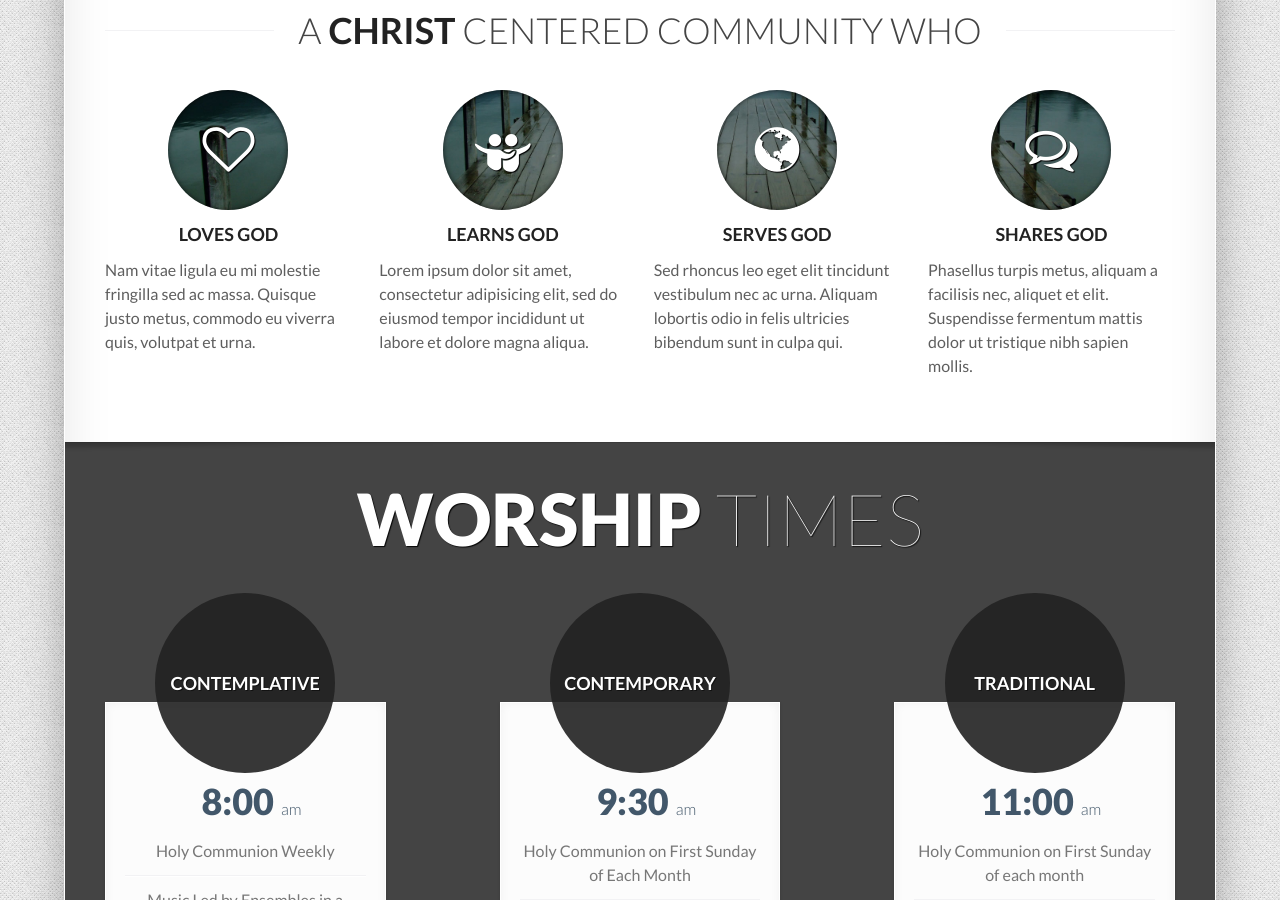
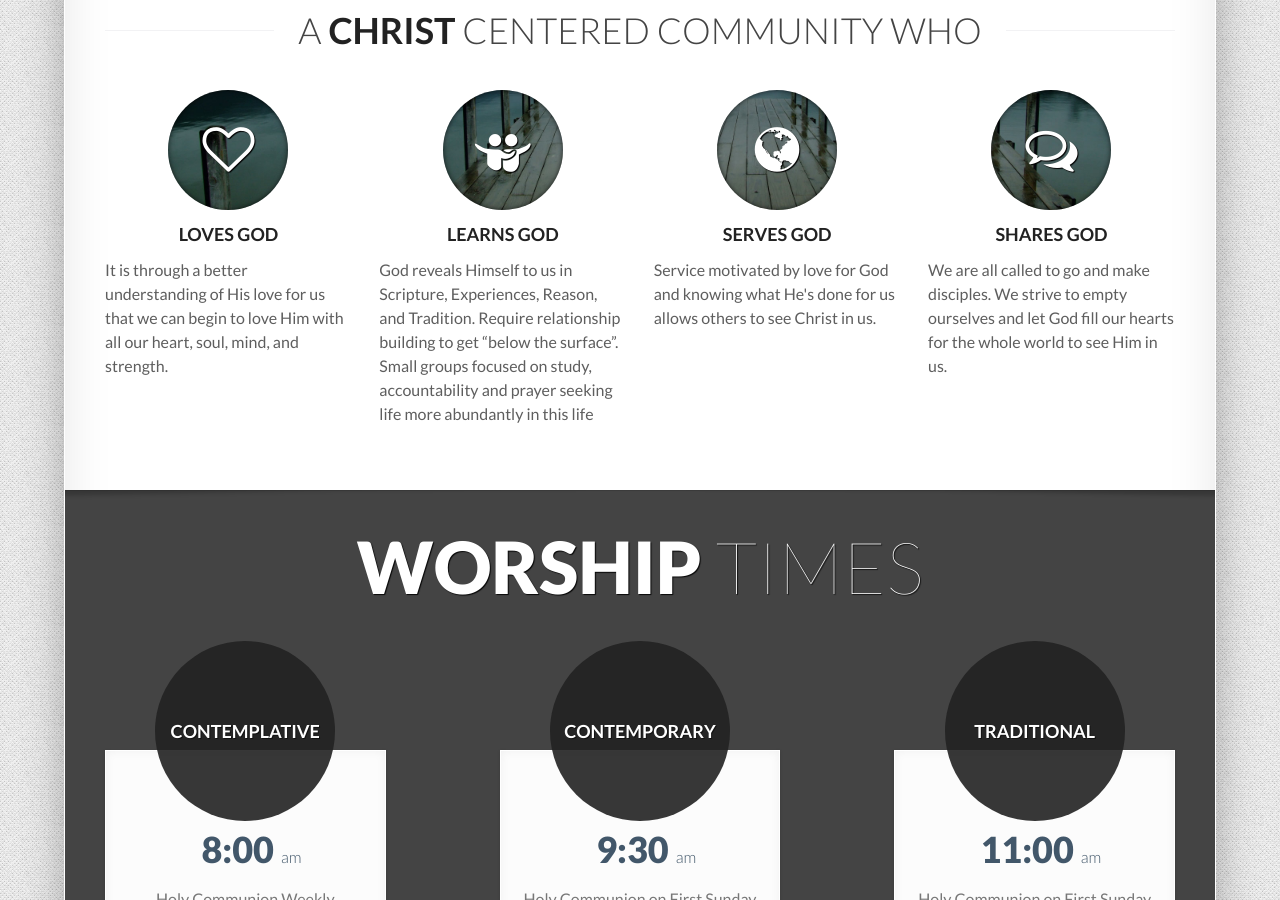
Before and after one commit to fvumc/fvumc.github.io, a Jekyll site: the page built from index.html, in a window 1280 px wide and 900 px high, scrolled down 547 px. Built offline with Jekyll 4.4.1, drawn with Linux system fonts in a browser that asks for light colours; Markdown is read by kramdown in place of the engine named in the settings.

Commit message:
verbiage update for vision

```diff
--- a/index.html
+++ b/index.html
@@ -38,7 +38,7 @@ title: Fuquay Varina United Methodist Church
                   Loves God
                 </h3>
                 <p>
-                  Nam vitae ligula eu mi molestie fringilla sed ac massa. Quisque justo metus, commodo eu viverra quis, volutpat et urna.
+                  It is through a better understanding of His love for us that we can begin to love Him with all our heart, soul, mind, and strength.
                 </p>
               </li>
               <li class="span3">
@@ -50,8 +50,7 @@ title: Fuquay Varina United Methodist Church
                 </div>
                 <h3 class="text-center">Learns God</h3>
                 <p>
-                  Lorem ipsum dolor sit amet, consectetur adipisicing elit, sed do eiusmod
-                  tempor incididunt ut labore et dolore magna aliqua.
+                  God reveals Himself to us in Scripture, Experiences, Reason, and Tradition. Require relationship building to get “below the surface”. Small groups focused on study, accountability and prayer seeking life more abundantly in this life
                 </p>
               </li>
               <li class="span3">
@@ -63,7 +62,7 @@ title: Fuquay Varina United Methodist Church
                 </div>
                 <h3 class="text-center">Serves God</h3>
                 <p>
-                  Sed rhoncus leo eget elit tincidunt vestibulum nec ac urna. Aliquam lobortis odio in felis ultricies bibendum sunt in culpa qui.
+                  Service motivated by love for God and knowing what He's done for us allows others to see Christ in us.
                 </p>
               </li>
               <li class="span3">
@@ -75,7 +74,7 @@ title: Fuquay Varina United Methodist Church
                 </div>
                 <h3 class="text-center">Shares God</h3>
                 <p>
-                  Phasellus turpis metus, aliquam a facilisis nec, aliquet et elit. Suspendisse fermentum mattis dolor ut tristique nibh sapien mollis.
+                  We are all called to go and make disciples. We strive to empty ourselves and let God fill our hearts for the whole world to see Him in us.
                 </p>
               </li>
             </ul>
```
